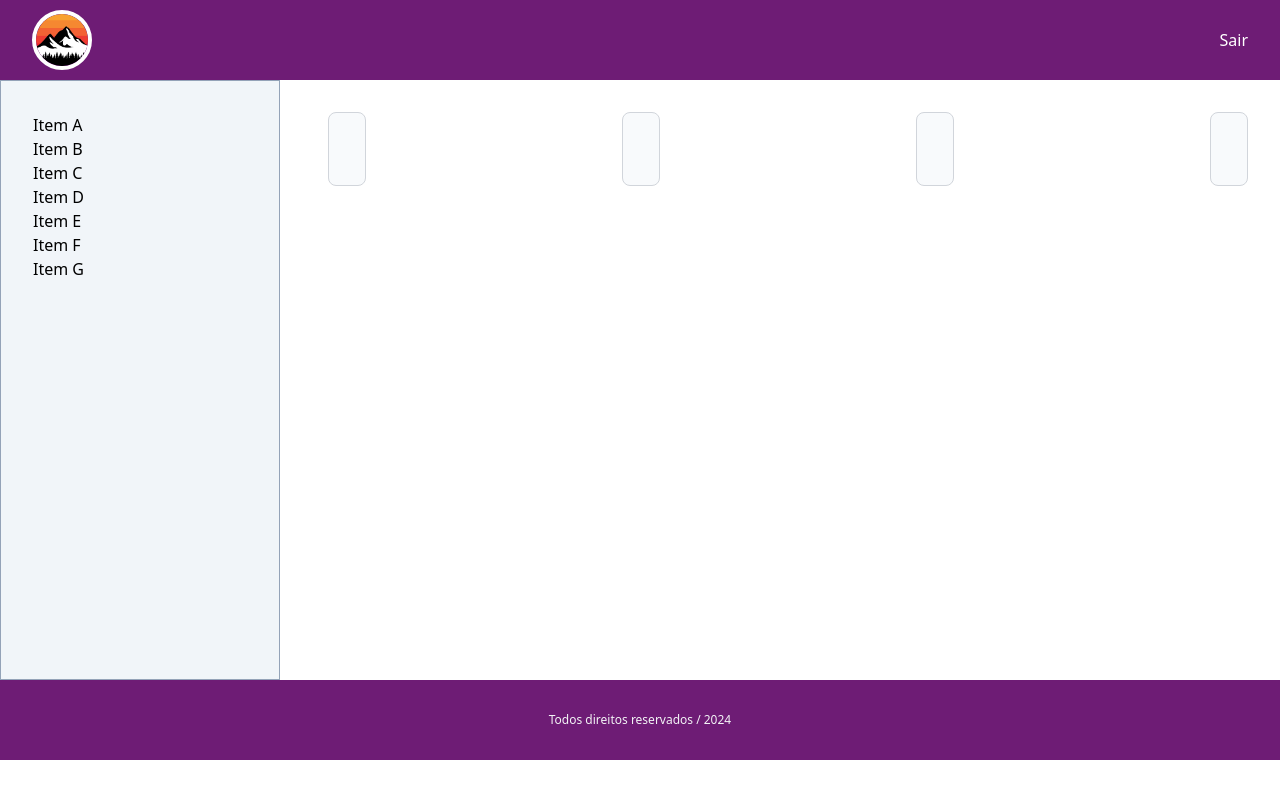
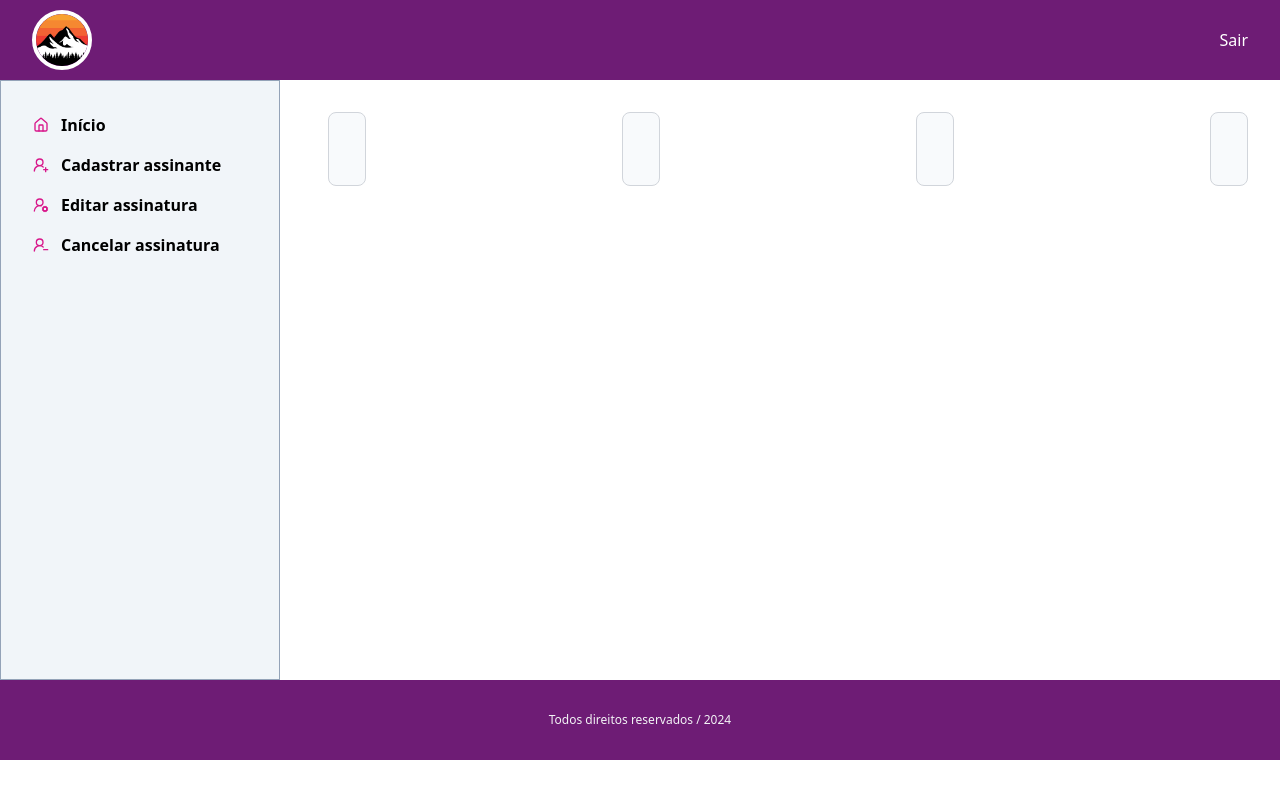
Before and after one commit to thaisquintana/invocies-dashboard, a React (Vite) app: page / in a window 1280 px wide. Both pictures are taken after a click on the button "Entrar". Built offline with nearby package versions, Linux system fonts and the light colour scheme.

Commit message:
added sidebar

```diff
--- a/src/components/Sidebar/index.tsx
+++ b/src/components/Sidebar/index.tsx
@@ -1,15 +1,27 @@
+import { HomeIcon, UserRoundCog, UserRoundMinus, UserRoundPlus } from "lucide-react";
+import { Link } from "react-router-dom";
+
 export const Sidebar: React.FC = () => {
-    return (
-        <div className="h-auto p-8 w-full bg-slate-100 border border-slate-400">
-            <ul>
-                <li>Item A</li>
-                <li>Item B</li>
-                <li>Item C</li>
-                <li>Item D</li>
-                <li>Item E</li>
-                <li>Item F</li>
-                <li>Item G</li>
-            </ul>
-        </div>
-    )
-}
+  return (
+    <div className="p-8 w-full bg-slate-100 border border-slate-400">
+      <ul>
+        <li className="flex items-center gap-3 mb-4">
+            <HomeIcon size={16} color="#d8168a"/>
+          <Link to="/home" className="text-taupe-gray font-semibold">Início</Link>
+        </li>
+        <li className="flex items-center gap-3 mb-4">
+          <UserRoundPlus size={16} color="#d8168a"/>
+          <Link to="/register-new-user" className="text-taupe-gray font-semibold">Cadastrar assinante</Link>
+        </li>
+        <li className="flex items-center gap-3 mb-4">
+            <UserRoundCog size={16} color="#d8168a"/>
+          <Link to="/edit-user-subscription" className="text-taupe-gray font-semibold">Editar assinatura</Link>
+        </li>
+        <li className="flex items-center gap-3 mb-4">
+            <UserRoundMinus size={16} color="#d8168a"/>
+          <Link to="/cancel-user-subscription" className="text-taupe-gray font-semibold">Cancelar assinatura</Link>
+        </li>
+      </ul>
+    </div>
+  );
+};
```
